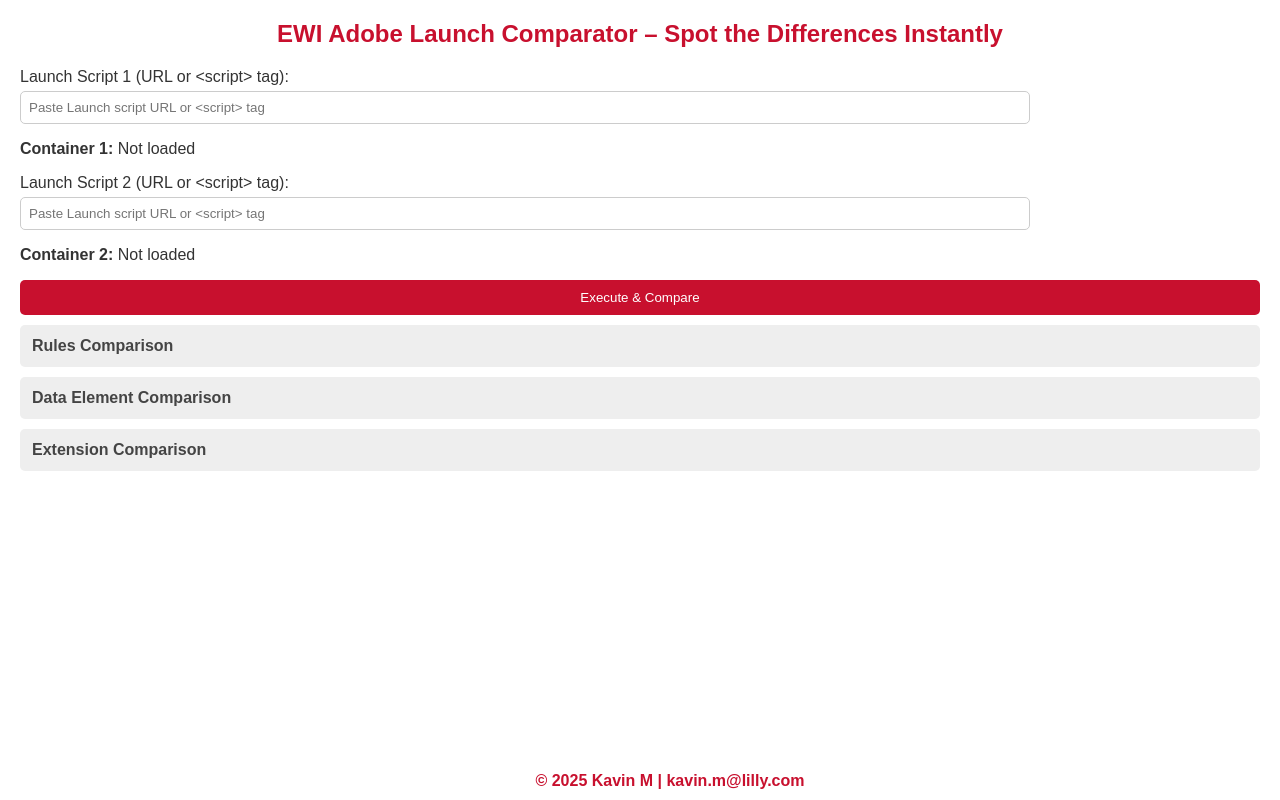
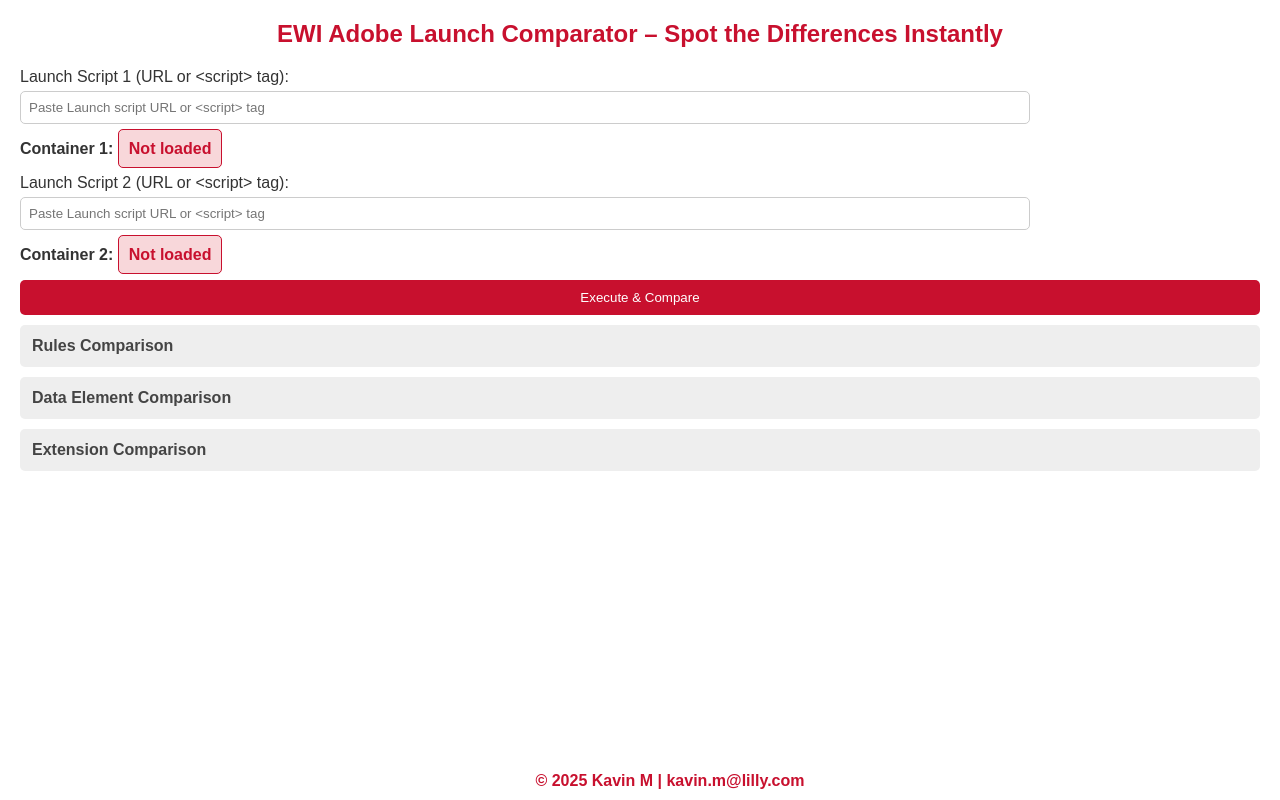
Before and after one commit to Kavin-Lilly/Compare-Adobe-Launch-Scripts, a plain HTML site: page index.html in a window 1280 px wide. Drawn offline with Linux system fonts and the light colour scheme.

Commit message:
Update index.html

```diff
--- a/index.html
+++ b/index.html
@@ -100,7 +100,7 @@
             outline: none;
             box-shadow: 0 0 5px rgba(200, 16, 46, 0.5);
         }
-        .container-info {
+        #container1Info, #container2Info {
             font-size: 16px;
             font-weight: bold;
             color: #c8102e;
```
